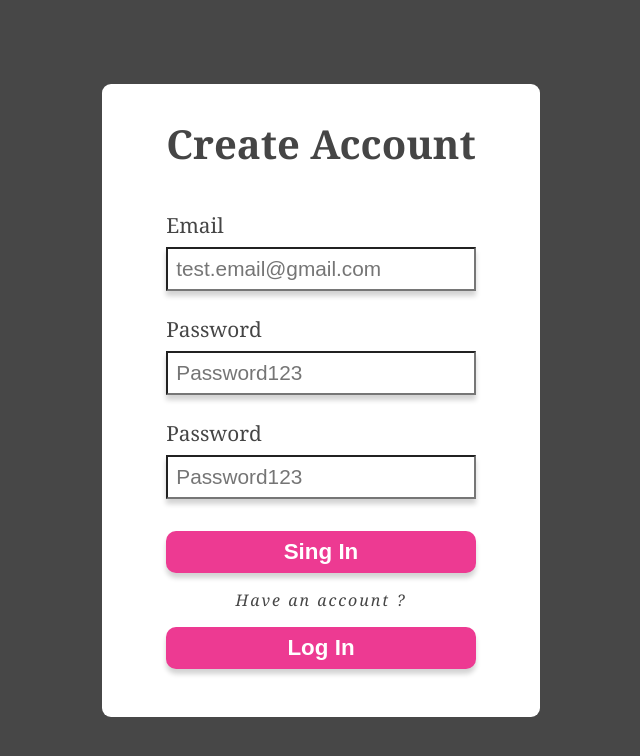
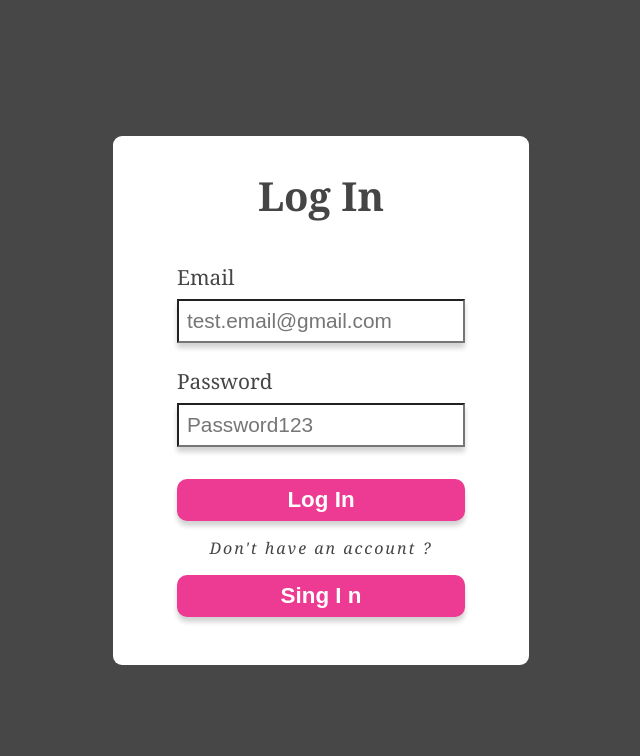
Before and after one commit to CiolpanSergiu/react-login-page, a React (Vite) app in the folder react-login-page/: page / in a window 1280 px wide. Shown: the top 756 px of the page, without its empty margins (319-959 px from the left). Built offline with nearby package versions, Linux system fonts and the light colour scheme.

Commit message:
add onclick events on AfterLoginPage buttons

```diff
--- a/react-login-page/src/App.jsx
+++ b/react-login-page/src/App.jsx
@@ -7,11 +7,28 @@ export default function App() {
 
   const [currentPage, setCurrentPage] = React.useState(
     {
-      singinPage: true,
-      loginPage: false,
+      singinPage: false,
+      loginPage: true,
       afterLoginPage: false
     }
   )
+
+  function clearInputBoxes() {
+    setCreateAccountData(
+      {
+        singinEmail: '',
+        singinPassword: '',
+        passwordConfirmation: ''
+      }
+    )
+
+    setLoginFormData(
+      {
+        loginEmail: '',
+        loginPassword: ''
+      }
+    )
+  }
 
   const [createAccountData, setCreateAccountData] = React.useState(
     {
@@ -47,7 +64,7 @@ export default function App() {
     })
   }
 
-  function goToLoginPage(event) {
+  function goToLoginPage() {
     setCurrentPage(
       {
         singinPage: false,
@@ -55,16 +72,10 @@ export default function App() {
         afterLoginPage: false
       }
     )
-    setCreateAccountData(
-      {
-        singinEmail: '',
-        singinPassword: '',
-        passwordConfirmation: ''
-      }
-    )
+    clearInputBoxes();
   }
 
-  function goToSinginPage(event) {
+  function goToSinginPage() {
     setCurrentPage(
       {
         singinPage: true,
@@ -72,12 +83,7 @@ export default function App() {
         afterLoginPage: false
       }
     )
-    setLoginFormData(
-      {
-        loginEmail: '',
-        loginPassword: ''
-      }
-    )
+    clearInputBoxes();
   }
 
   function goToAfterLoginPage() {
@@ -112,7 +118,7 @@ export default function App() {
       {
         currentPage.afterLoginPage &&
         <AfterLoginPage
-
+          goToLogin={goToLoginPage}
         />
       }
     </div>
--- a/react-login-page/src/components/AfterLoginPage.jsx
+++ b/react-login-page/src/components/AfterLoginPage.jsx
@@ -1,11 +1,17 @@
 import React from "react";
 
-export default function AfterLoginPage() {
+export default function AfterLoginPage(props) {
+
+    function deleteAccount() {
+        localStorage.removeItem("userAccount");
+        props.goToLogin();
+    }
+
     return(
         <div className="after-login-page">
             <h2 className="centered-text container-main-header">Welcome to AfterLoginPage!</h2>
-            <button className="prev-page-btn">Back</button>
-            <button className="delete-account-btn">Delete Account</button>
+            <button className="prev-page-btn" onClick={props.goToLogin}>Back</button>
+            <button className="delete-account-btn" onClick={deleteAccount}>Delete Account</button>
         </div>
     )
 }
```
